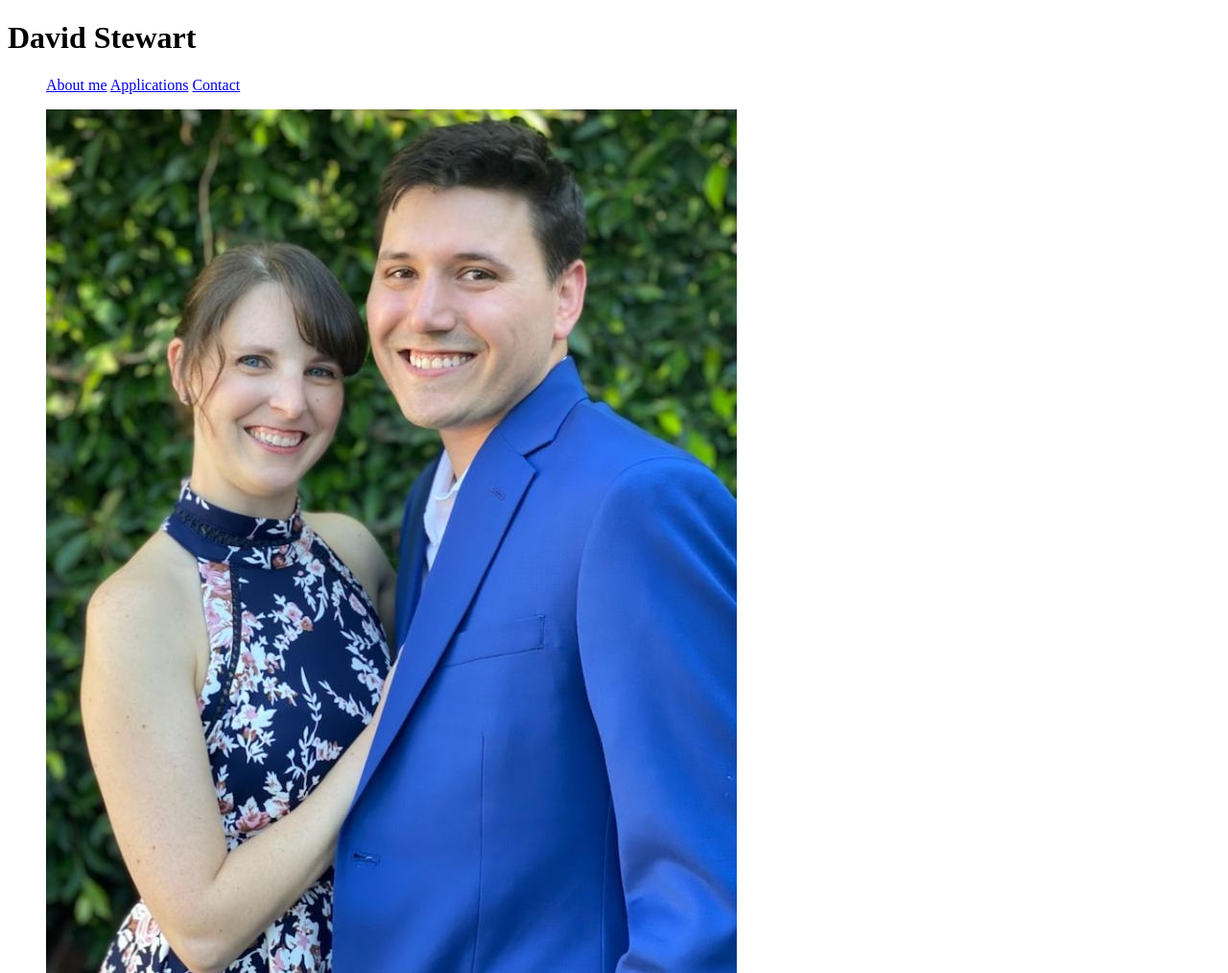
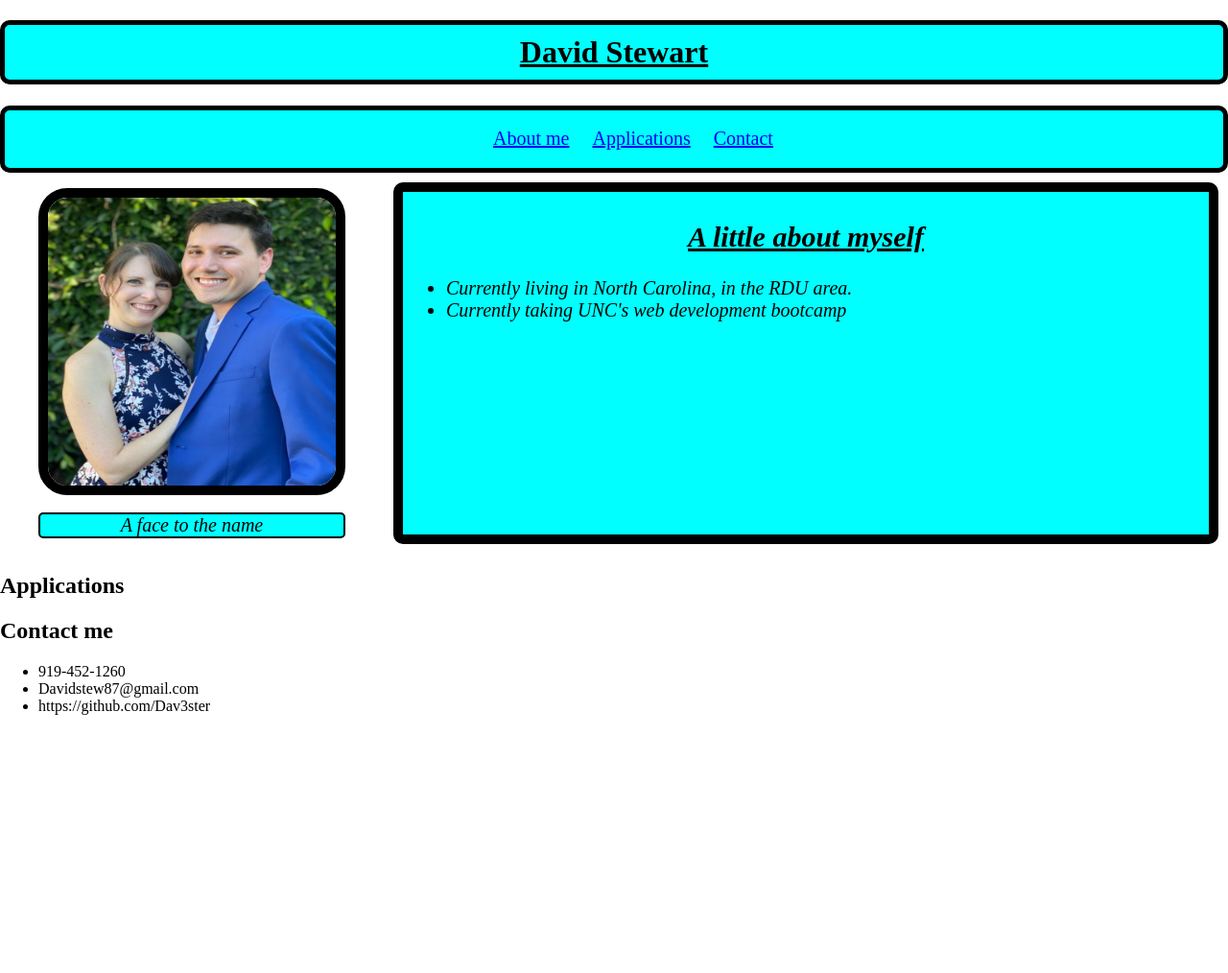
Before and after one commit to Dav3ster/Portfolio, a plain HTML site: page index.html in a window 1280 px wide. Shown: the top 1014 px of the page at 96% size. After the commit the page ends 800 px from the top, so only its background shows below. Drawn offline with Linux system fonts and the light colour scheme; files that its build step writes are made by us from their sources.

Commit message:
messing with file structure

```diff
--- /dev/null
+++ b/css/style.css
@@ -0,0 +1,68 @@
+body {
+    margin: 0;
+}
+
+.h1-container {
+    display: flex;
+    justify-content: center;
+    background-color: aqua;
+    border: solid 5px black;
+    padding: 10px;
+    border-radius: 10px;
+}
+
+.h1-item {
+    text-decoration: underline;
+}
+
+.header-links-container {
+    display: flex;
+    height: 60px;
+    justify-content: center;
+    align-items: center;
+    background-color: aqua;
+    border: solid 5px black;
+    border-radius: 10px;
+}
+
+.header-item {
+    padding: 5px;
+    margin: 5px;
+    font-size: 20px;
+    text-decoration: underline;
+}
+
+.About-me-container {
+    display: flex;
+}
+
+img {
+    display: flex;
+    height: 300px;
+    width: 300px;
+    border-radius: 30px;
+    border: solid 10px black;
+}
+
+figcaption {
+    text-align: center;
+    background-color: aqua;
+    font-size: 20px;
+    border-radius: 5px;
+    border: solid 2.5px black;
+}
+
+section.info {
+width: 100%;
+font-size: 20px;
+font-style: italic;
+margin: 10px;
+padding: 5px;
+background-color: aqua;
+border: solid 10px black;
+border-radius: 10px;
+}
+
+section h2.info-header {
+    text-align: center;
+}
--- a/index.html
+++ b/index.html
@@ -4,8 +4,8 @@
     <meta charset="UTF-8" />
     <meta http-equiv="X-UA-Compatible"/>
     <meta name="viewport" content="width=device-width, initial-scale=1.0" />
-    <link rel="stylesheet" href="./assets/CSS/reset.css">
-    <link rel="stylesheet" href="./assets/CSS/style.css">
+    <link rel="stylesheet" href="./CSS/reset.css">
+    <link rel="stylesheet" href="./CSS/style.css">
     <title>Portfolio</title>
   </head>
 
```
Also changed, not shown: images/Me&Rebecca.jpg (added).
